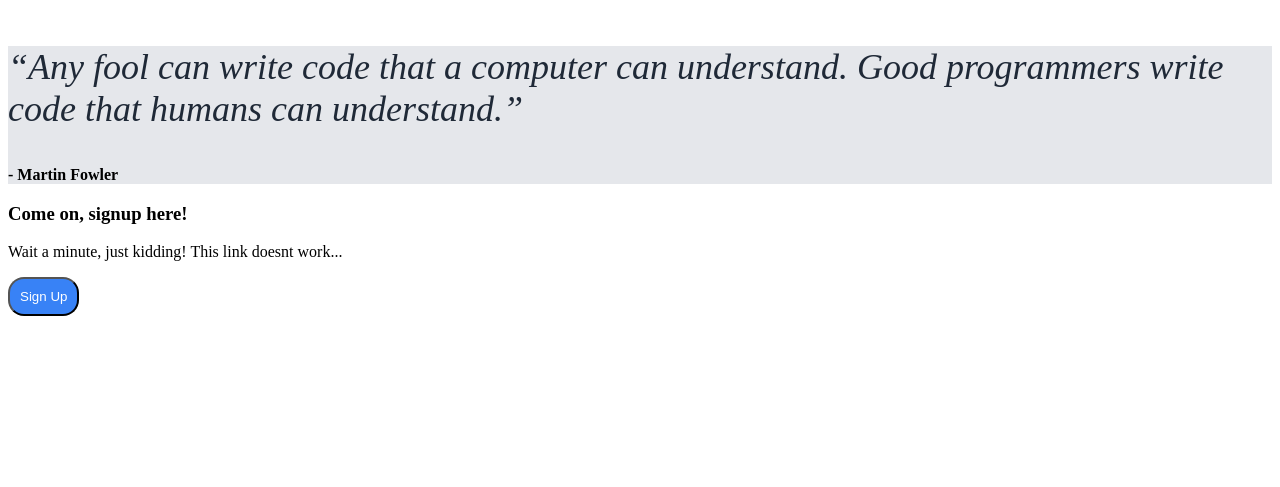
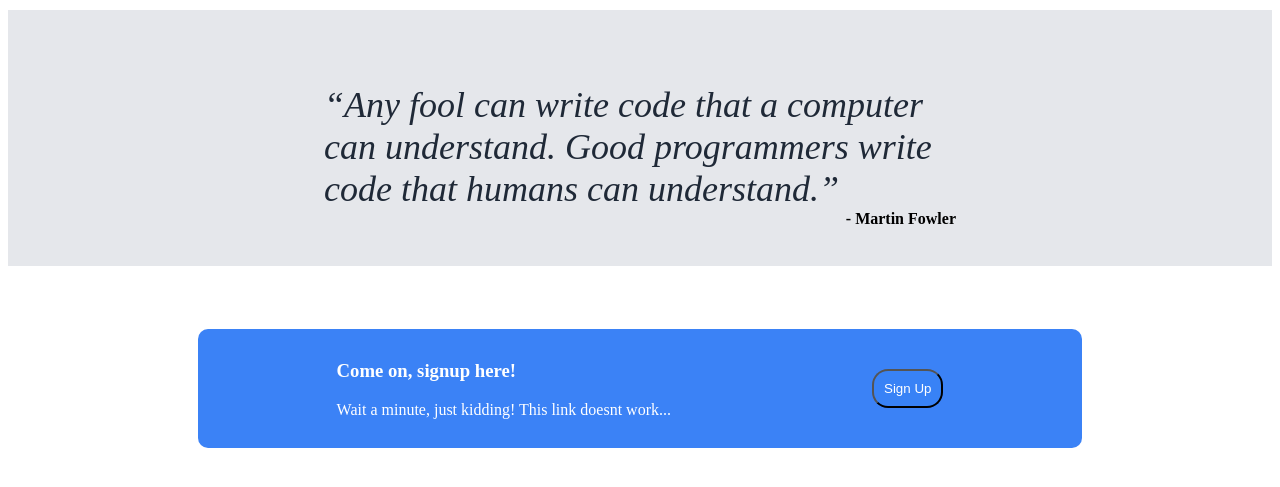
Before and after one commit to devmev10/Life-of-a-dev, a plain HTML site: page index.html in a window 1280 px wide. Shown: the part 977-1464 px from the top of the page. Before the commit the page ends 1301 px from the top, so only its background shows below. Drawn offline with Linux system fonts and the light colour scheme.

Commit message:
Add second section and footer style in CSS

```diff
--- a/style.css
+++ b/style.css
@@ -86,3 +86,29 @@ h1{
 .container p{
   font-family: 'Roboto', sans-serif;
 }
+.sec2{
+  padding: 3% 25% 3% 25%;
+  display: flex;
+  flex-direction: column;
+  align-items: center;
+}
+.sec2 span{ align-self: flex-end; }
+.sec2 p{ margin-bottom: 0; }
+
+footer{
+  background: #3b82f6;
+  color: white;
+  margin: 5% 15%;
+  padding: 1% 7%;
+  border-radius: 10px;
+  display: flex;
+  justify-content: space-around;
+  gap: 100px;
+}
+.footer-button{
+  align-self: center;
+  color: white;
+}
+header{ height: 30%; }
+footer{ height: 20%; }
+.sec1, .sec2{ height: 25%; }
```
